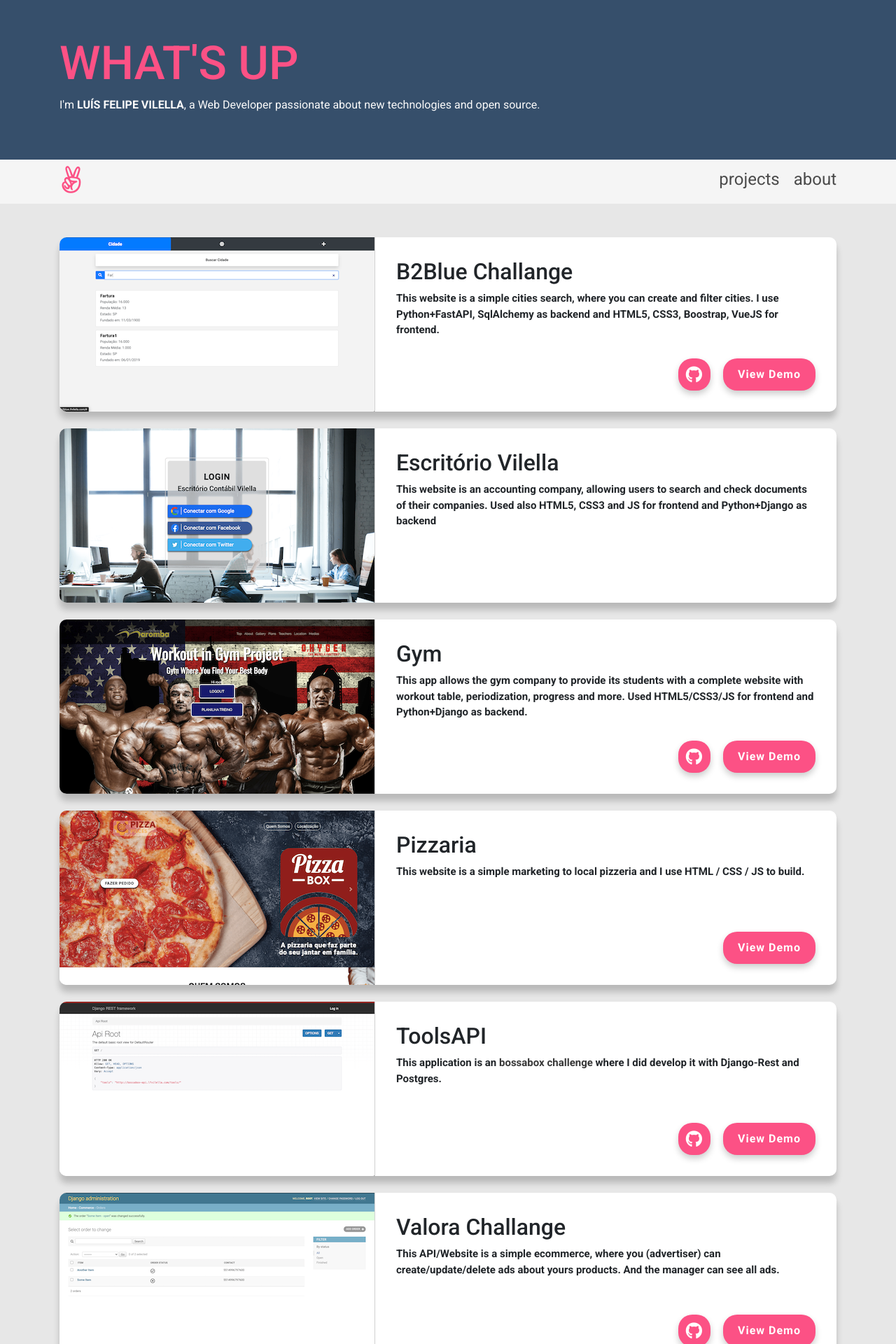
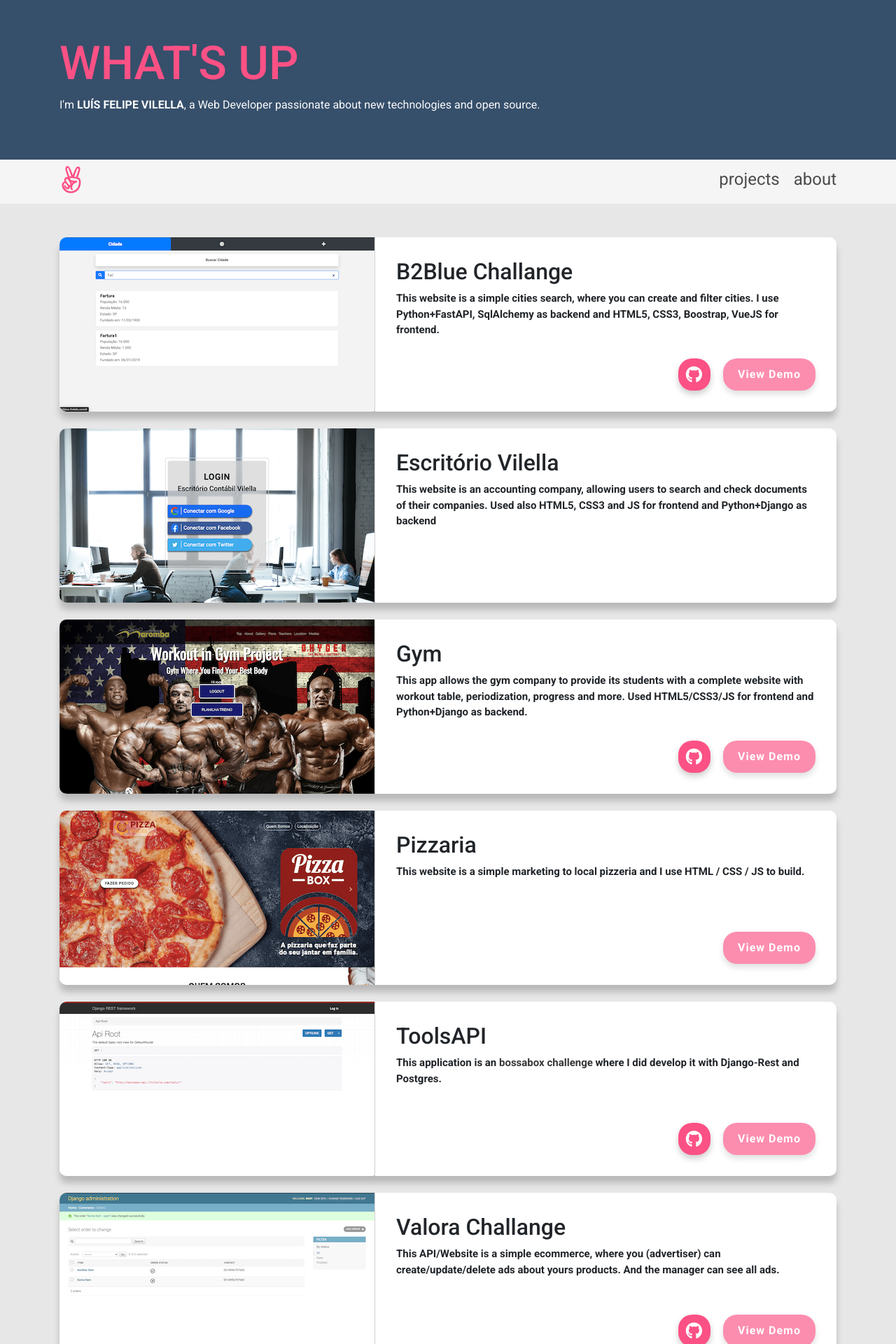
Before and after one commit to lfvilella/my-portifolio, a Jekyll site: the page built from index.html, in a window 1280 px wide. Shown: the top 1920 px of the page at 70% size. Built offline with Jekyll 4.4.1, drawn with Linux system fonts in a browser that asks for light colours; nearby versions of some CDN libraries.

Commit message:
disable btn view_demo

```diff
--- a/index.html
+++ b/index.html
@@ -31,7 +31,8 @@ title: Luis Felipe Vilella
           <i class="fab fa-github"></i></a>
         {% endif %}
         {% if project.project_url %}
-        <a class="btn" href="{{ project.project_url }}" target="_blank" rel="noopener noreferrer">
+        <a class="btn disabled" href="{{ project.project_url }}" target="_blank" rel="noopener noreferrer" role="button"
+          aria-disabled="true">
           View Demo</a>
         {% endif %}
       </div>
```
